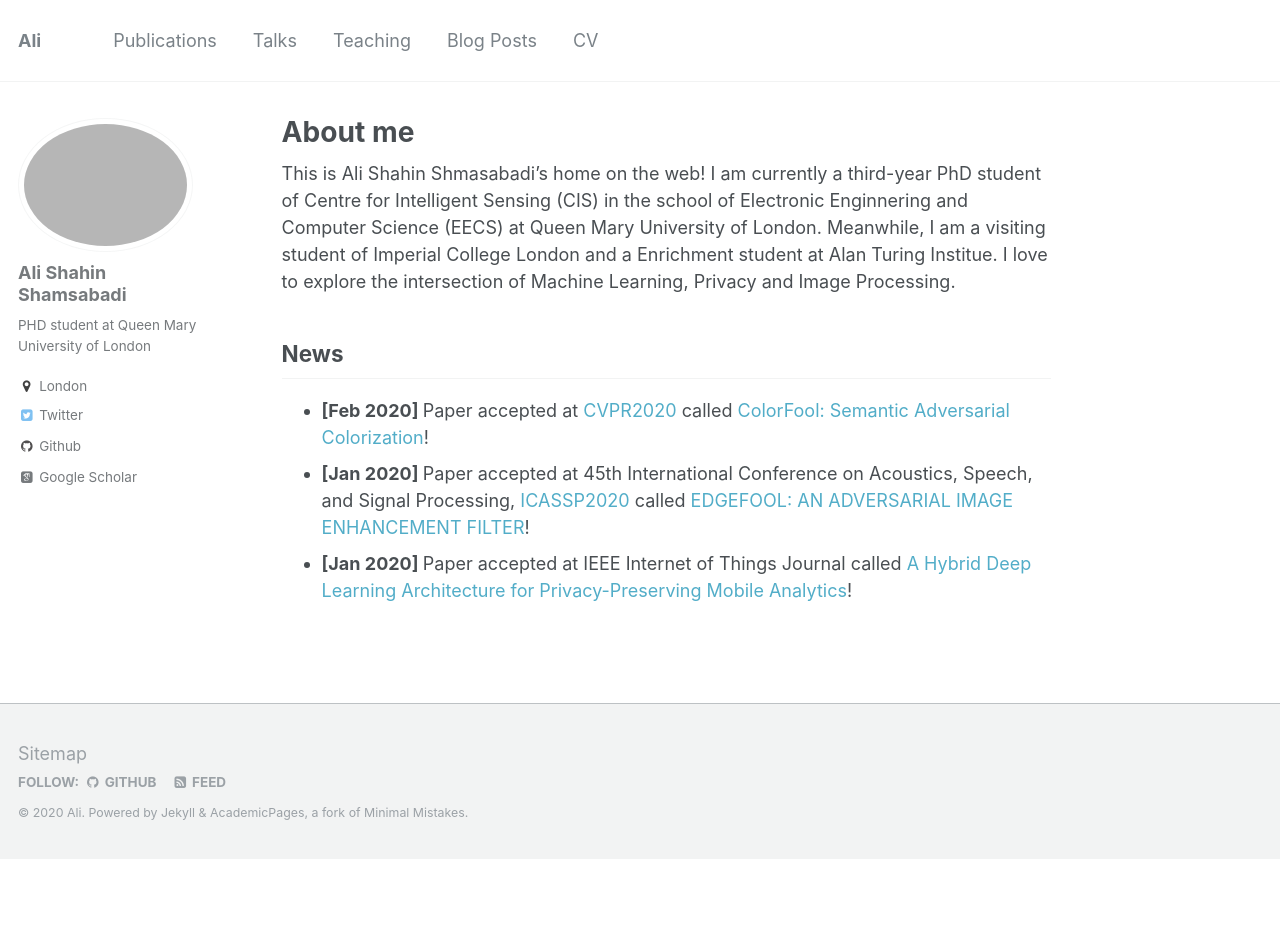
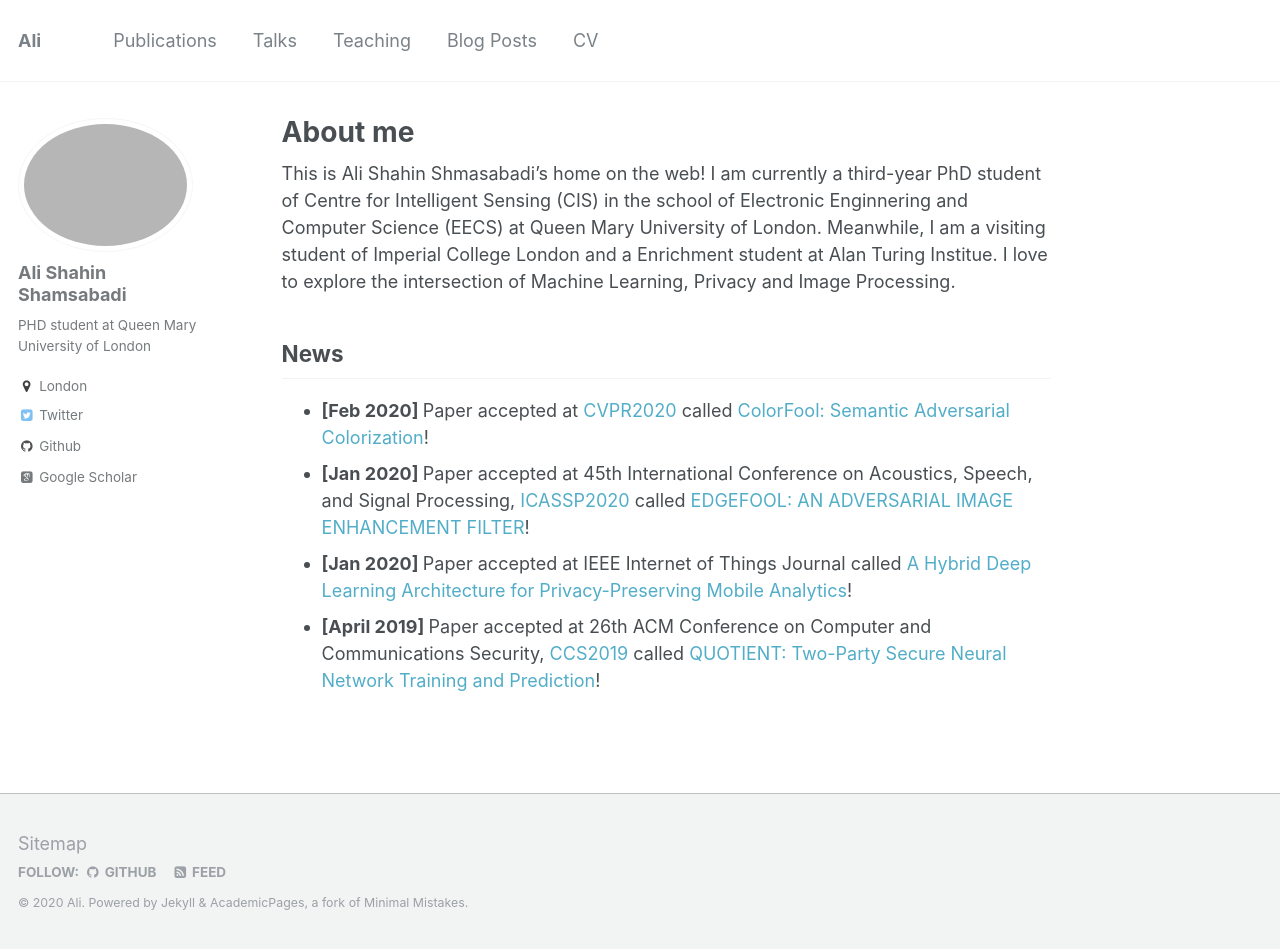
Before and after one commit to AliShahin/AliShahin.github.io, a Jekyll site: the page built from _pages/about.md, in a window 1280 px wide and 949 px high. Built offline with Jekyll 4.4.1, drawn with Linux system fonts in a browser that asks for light colours; some web fonts are replaced.

Commit message:
Update about.md

```diff
--- a/_pages/about.md
+++ b/_pages/about.md
@@ -15,3 +15,4 @@ I am currently a third-year PhD student of Centre for Intelligent Sensing (CIS)
 - <b> [Feb 2020] </b> Paper accepted at [CVPR2020](http://cvpr2020.thecvf.com) called [ColorFool: Semantic Adversarial Colorization](https://arxiv.org/pdf/1911.10891.pdf)!
 - <b> [Jan 2020] </b> Paper accepted at 45th International Conference on Acoustics, Speech, and Signal Processing, [ICASSP2020](https://2020.ieeeicassp.org) called [EDGEFOOL: AN ADVERSARIAL IMAGE ENHANCEMENT FILTER](https://arxiv.org/pdf/1910.12227.pdf)!
 - <b> [Jan 2020] </b> Paper accepted at IEEE Internet of Things Journal called [A Hybrid Deep Learning Architecture for Privacy-Preserving Mobile Analytics](https://arxiv.org/pdf/1703.02952.pdf)!
+- <b> [April 2019] </b> Paper accepted at 26th ACM Conference on Computer and Communications Security, [CCS2019](https://sigsac.org/ccs/CCS2019/) called [QUOTIENT: Two-Party Secure Neural Network Training and Prediction](https://arxiv.org/pdf/1907.03372.pdf)!
```
